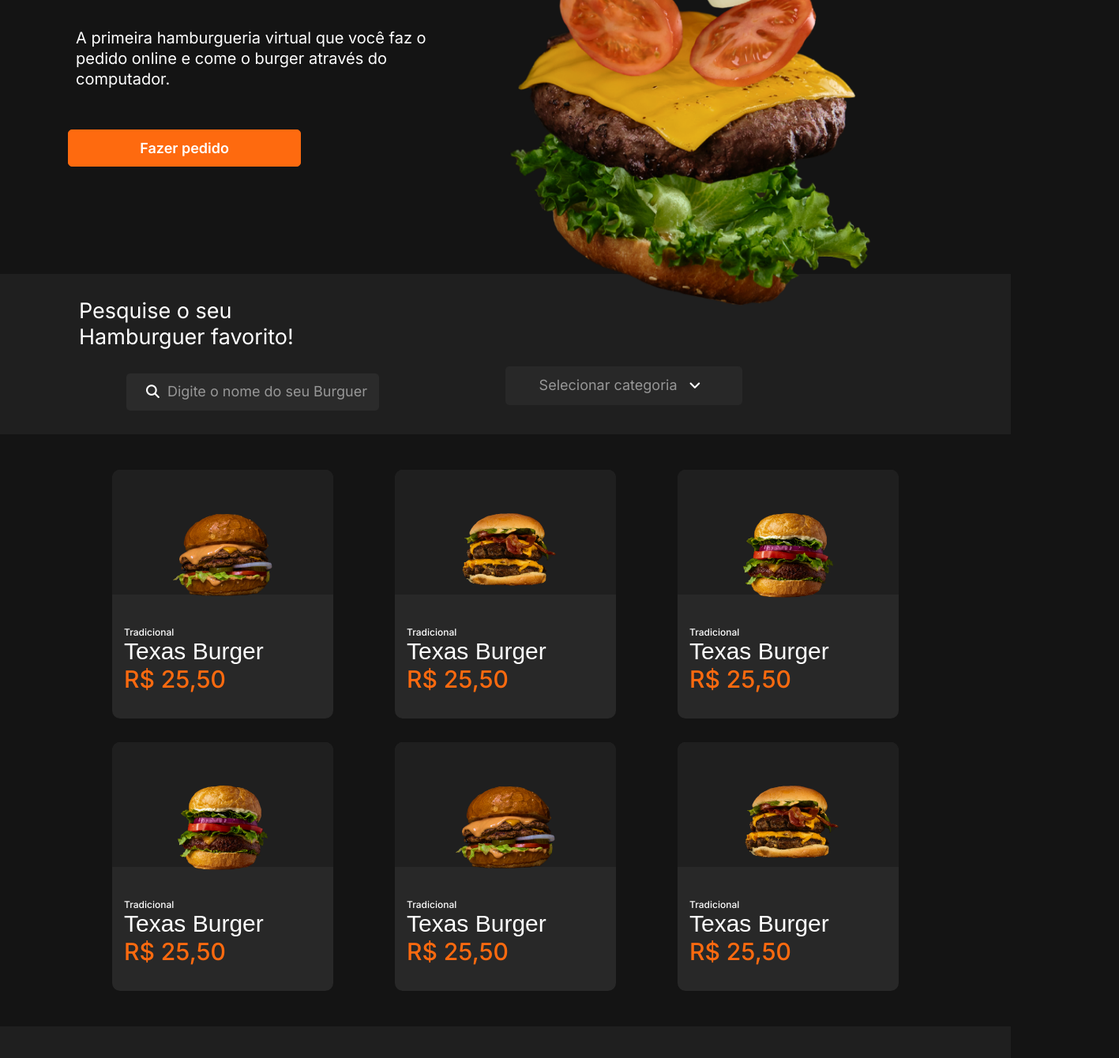
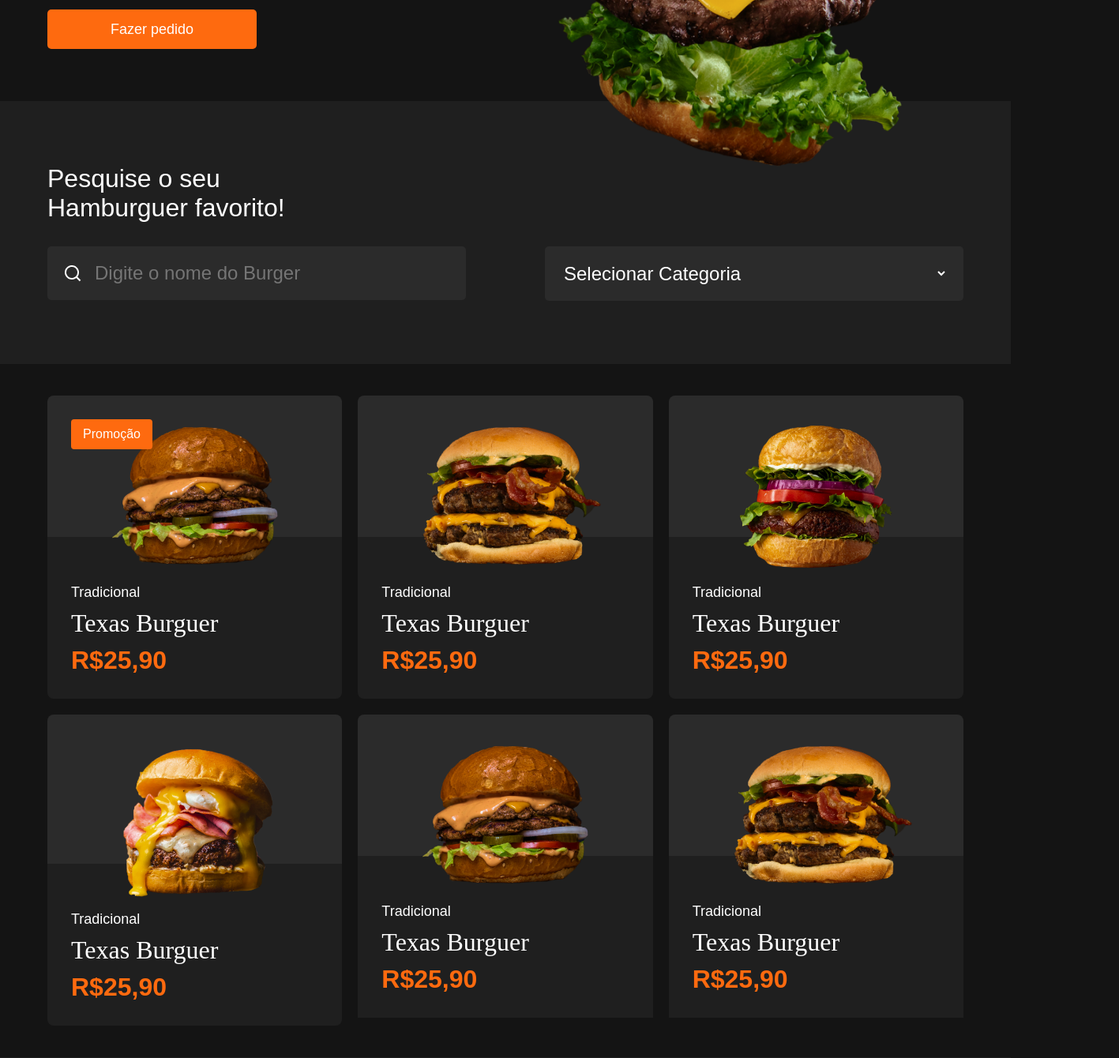
Before and after one commit to leticiaavolio/burger, a plain HTML site: page index.html in a window 1280 px wide. Shown: the part 509-1849 px from the top of the page at 79% size, 1417 px wide, since content can reach past the window. Drawn offline with Linux system fonts and the light colour scheme; a web font is replaced by a local one.

Commit message:
correções do professor

```diff
--- a/css/layout.css
+++ b/css/layout.css
@@ -1,178 +1,303 @@
-*{
-    --dark-gray:#141414;
-    --medium-gray:#1F1F1F;
-    --soft-gray: #2B2B2B;
-    --orange:#FE6A0F;
+/*@import permite importar um recurso externo para dentro do arquivo atual */
+@import url();
+/* Resets Gerais */
+* {
     padding: 0;
     margin: 0;
     box-sizing: border-box;
+    list-style: none;
+    font-family: Arial, Helvetica, sans-serif;
 }
-.container{
-    max-width: 1440px;
+body {
+    font-family: 'Inter', sans-serif;
+    font-size: 18px;
+    background-color: #141414;
+    color: #fff;
+}
+.container {
+    width: 100%;
     margin: auto;
-    position: relative;
-    text-align: center;
+    max-width: 1200px;
+    padding: 0 20px;
+}
+header .container {
+    display: flex;
     align-items: center;
-
+    padding-top: 45px;
+    padding-bottom: 45px;
+    /* é os espaçamentos usado entre os "filhos" tanto na vertical e horinzontal*/
+    gap: 50px;
 }
-body{
-    background-color: var(--dark-gray);
-}
-/*----------header----------*/
-header {
-    text-align: center;
-    display: flex;
-    justify-content: center;
-    align-items: center;
-    height: auto;
-}
-header ul {
-    display: flex;
-    justify-content: space-around;
-    align-items: center;
-    padding: 32px 80px;
-    height: 55px;
-    min-width: 800px;
-}
-header ul li {
-    margin: 30px;
-    list-style: none;
-    font-family: 'Inter', sans-serif;
-    font-size: 1.2rem;
-}
-.btn-pedido {
-    display: flex;
-    margin-left: 15rem;
-    justify-content: center;
-    align-items: center;
-    text-align: center;
-    width: 220px;
-    height: 45px;
-    color: #fff;
-    border-radius: 5px;
-    outline: 1px solid var(--color-text, rgba(255, 254, 254, 0.8));
-}
-.logo {
-    display: flex;
-    align-items: first baseline;
-    margin-right: 50px;
-    padding: 100px 10px;
-}
-/*----------banner----------*/
-.banner {
-    display: grid;
-    grid-template-columns: 1fr 1fr;
-    justify-content: space-between;
-    height: auto;
-}
-.banner p {
-    width: 70%;
-    margin-top: 8%;
-}
-.left-banner, .right-banner {
+header nav {
+    /* define o quanto os elementos filhos irão crescer até ocuparem o tamanho do pai quanto maior o número, maior será o espaço que o elemento irá ocupar */
+    flex-grow: 1;
+    /* determina o quanto o máximo que um elemento poderá ser diminuido na tela */
+    flex-shrink: 1;
+    /* determina qual será a largura miníma que um elemento terá */
+    /* flex-basis: 200px; */
+    /* é a abreviação do flex-grow:1, flex-shrink:1, flex-basis:0*/
+    flex: 1;
     display: flex;
     align-items: center;
 }
-.left-banner {
+/*Menu*/
+.logo a {
+    font-family: 'Calistoga', sans-serif;
+    font-size: 36px;
+    color: #fff;
+    text-decoration: none;
+}
+.logo a span {
+    color: #FE6A0F;
+}
+header nav .leftside {
+    display: flex;
+    flex: 1;
+}
+header nav li {
+    margin: 0 30px;
+}
+header nav li a {
+    color: #FFF;
+    text-decoration: none;
+}
+header nav li a:hover {
+    color: #999;
+}
+header nav .button {
+    /*  display: block; */
+    border: 1px solid #fff;
+    color: #fff;
+    padding: 15px 30px;
+    border-radius: 5px;
+    text-decoration: none;
+}
+header nav .button:hover {
+    color: #999;
+    border-color: #999;
+}
+header .menu {
+    display: none;
+    flex: 1;
+    justify-content: flex-end;
+}
+header .menu-icon {
+    width: 32px;
+    height: 32px;
     display: flex;
     flex-direction: column;
-    margin-top: 96px;
-    padding-bottom: 120px;
+    justify-content: space-between;
+    cursor: pointer;
 }
-.left-banner button {
-    background-color: var(--orange);
-    border: .5px solid var(--orange);
+header .menu-icon div {
+    font-size: 6px;
+    color: #fff;
+}
+/*HERO*/
+.hero .container {
+    display: flex;
+}
+.hero .leftside,
+.hero .rightside {
+    flex: 1;
+}
+.hero .leftside {
+    padding-bottom: 150px;
+}
+.hero .rightside {
+    text-align: center;
+}
+.hero .rightside img {
+    width: auto;
+    height: 600px;
+}
+.hero h1 {
+    font-family: 'Calistoga', sans-serif;
+    font-size: 72px;
+    line-height: 74px;
+    margin-top: 50px;
+}
+.hero p {
+    font-family: 'Inter', sans-serif;
+    font-size: 20px;
+    line-height: 26px;
+    margin: 40px 0;
+}
+.hero .button {
+    background-color: #FE6A0F;
+    font-weight: 500;
+    color: #fff;
+    padding: 15px 80px;
     border-radius: 5px;
-    width: 46%;
-    min-height: 12%;
-    margin-top: 8%;
-    margin-left: -27%;
     text-decoration: none;
-    color: white;
 }
-.right-banner img {
-    width: 480px;
-    margin-top: 80px;
-    position:absolute;
-    z-index: 9999;
+.hero .button:hover {
+    opacity: 0.8;
 }
-/*----------searching-bars----------*/
-.banner-search {
+/*search*/
+.search{
+    background-color: #1f1f1f;
+    padding: 80px 0px;
+    margin-top: -100px;
+}
+.search .title{
+    font-size: 32px;
+    font-weight: 500;
+}
+.search .sides{
+    display: flex;
+    margin-top: 30px;
+    gap: 100px;
+}
+.search .leftside, .search .rightside{
+    flex: 1;
+}
+.search input, .search select{
+    width: 100%;
+    background-color: #2b2b2b;
+    color: #fff;
+    font-size: 24px;
+    /*retira o comportamento padrão do navegador que será o de adicionar uma borda ao elemento quando o mesmo for selecionado*/
+    outline: none;
+    padding: 20px;
+    border: 0;
+    border-radius: 5px;
+}
+.search input{
+    background-image: url(../img/search.png);
+    background-repeat: no-repeat;
+    background-position: 20px center;
+    padding-left: 60px;
+}
+.search select{
+    border-right: 20px solid transparent;
+}
+/*products*/
+.products-grid{
     display: grid;
-    grid-template-columns: 1fr 1fr;
-    justify-content: space-around;
-    align-items: center;
-    width: 100%;
-    height: auto;
+    grid-template-columns: repeat(3,1fr);
+    gap: 20px;
+    margin: 40px 0;
+}
+.product-item{
+    display: block;
+    border-radius: 8px;
+    overflow: hidden;
+    text-decoration: none;
+    position: relative;
+}
+.product-item:hover{
+    opacity: .8;
+}
+.product-item .warning{
+    position: absolute;
+    top: 30px;
+    left: 30px;
+    background-color: #FE6A0F;
+    font-size: 16px;
+    font-weight: 500;
+    color: #fff;
+    padding: 10px 15px;
+    border-radius: 4px;
+}
+.product-item .photo{
+    text-align: center;
+    background-color: #2b2b2b;
+    padding-top: 30px;
+}
+.product-item .photo img{
+    max-width: 100%;
+}
+.product-item .info{
+    background-color: #1f1f1f;
+    padding: 60px 30px 30px 30px;
+    margin-top: -50px;
+}
+.product-item .product-category{
+    color: #fff;
+    font-size: 18px;
+    font-weight: 500;
+}
+.product-item .product-name{
+    font-family: 'Calistoga';
+    font-size: 32px;
+    color: #FfF;
+    margin: 10px 0;
+}
+.product-item .product-price{
+    font-size: 32px;
+    font-weight: bold;
+    color: #FE6A0F;
+}
+/*footer*/
+footer{
     background-color: #1f1f1f;
 }
-button {
-    background: var(--soft-gray);
-    border-radius: 5px;
-    cursor: pointer;
-    padding: 5px 15px;
-    border: none;
-    margin-bottom: 30px;
-    left: 30px;
-    right: 30px;
+footer .container{
+    padding-top: 80px;
+    padding-bottom: 80px;
+    display: flex;
+    justify-content: space-between;
+    align-items: center;
 }
-button i {
-    margin: 10px;
+footer .copyrights{
+    font-size: 24px;
+    color: #5f5f5f;
 }
-.categoria {
-    padding: 8px 40px;
-    background-color: #282828;
-    border-radius: 5px;
-    cursor: pointer;
-    margin-top: 80px;
-    width: 300px;
+footer a{
+    color: #FE6A0F;
+    text-decoration: none;
 }
-.categoria i {
-    margin: 8px 10px;
+footer .copyrights a:hover{
+    text-decoration: underline;
 }
-/*----------burguers----------*/
-#cardapio {
-    height: auto;
+
+/*responsive*/
+
+@media (max-width:820px) {
+    header nav{
+        display: none;
+    }
+    header .menu{
         display: flex;
-    align-items: center;
-    justify-content: space-around;
     }
-.box-cardapio {
-    display: grid;
-    grid-template-columns: repeat(3, 1fr);
-    gap: 30px;
-    padding: 3rem 2rem;
-    background-color: #141414;
+    .hero .container{
+        flex-direction: column;
     }
-.btn-cardapio {
-    cursor: pointer;
-    width: 280px;
-    height: 315px;
-    border-radius: 10px;
-    margin: 0 24px 0 24px;
-    background-color: #282828;
+    .hero .leftside{
+        text-align: center;
+        padding-bottom: 40px;
+    }
+    .hero .rightside{
+        padding-bottom: 50px;
+    }
+    .hero .rightside img{
+        height: 300px;
+    }
+    .hero h1{
+        font-size: 44px;
+        line-height: 50px;
+    }
+    .search{
+        padding-bottom: 30px;
+    }
+    .search .title{
         text-align: center;
     }
-.up {
-    height: 50%;
-    border-radius: 10px 10px 0 0;
-    background-color: #1f1f1f;
+    .search .sides{
+        flex-direction: column;
+        gap: 20px;
     }
-.box-cardapio img {
-    height: auto;
-    width: max(10vw, 110px);
-    margin-top: 50px;
+    .products-grid{
+        grid-template-columns: repeat(2, 1fr);
     }
-.info {
-    margin: 40px 15px;
+    footer .container{
+        flex-direction: column;
+        gap: 20px;
     }
-/*----------footer----------*/
-footer {
-    padding: 50px 20px;
-    background-color: #1f1f1f;
-    display: flex;
-    justify-content: space-around;
+    @media (max-width:500px) {
+        .products-grid{
+            grid-template-columns: 1fr;
         }
-#logo-footer {
-    margin-right: 40px;
     }
+}
--- a/css/typography.css
+++ /dev/null
@@ -1,103 +0,0 @@
-*{
-    font-family: 'Calistoga','Inter', serif;
-    font-size: 93.75% /*15px*/;
-    color: white;
-}
-/*flex-grow: define o quanto os elementos filhos irão crescer até ocuparem o tamanho do pai quanto maior o número, maior será o espaço que o elemento irá ocupar; flex-shrink: determina o quanto o máximo que um elemento poderá ser diminuido na tela; flex-basis: determina qual será a largura minima que um elemento terá; flex: é a abreviação do flex-grow:1, flex-shrink:1, flex-basis:0 = definido:1*/
-/*----------header----------*/
-header ul li a {
-    padding: 10px;
-    color: #fff;
-    transition: all 0.3s;
-}
-header ul li a.item-menu:hover {
-    color: var(--orange);
-}
-header a {
-    text-decoration: none;
-}
-header .btn-pedido:hover{
-    background-color: #FE6A0F;
-}
-/*----------banner----------*/
-.banner h2 {
-    font-size: 4rem;
-    font-style: normal;
-    font-weight: 400;
-    text-align: left;
-    margin-left: 14%;
-}
-.banner span {
-    transform: rotate(-7.914deg);
-}
-.banner p {
-    font-size: 20px;
-    font-style: normal;
-    font-weight: 400;
-    line-height: 130%;
-    text-align: left;
-}
-.banner button{
-    text-align: center;
-    font-style: normal;
-    font-weight: 600;
-    font-size: large;
-}
-.banner button:hover {
-    color: var(--orange);
-    background-color: #fff;
-    border: none;
-}
-/*----------searching-bars----------*/
-.search p {
-    font-family: 'Inter', sans-serif;
-    font-size: 1.8rem;
-    font-weight: 400;
-    color: #fff;
-    margin-bottom: 30px;
-    margin-top: 30px;
-    margin-left: 100px;
-    text-align: start;
-}
-button {
-    color: #979797;
-    font-size: 1.2rem;
-    font-family: "Inter", sans-serif;
-    transition: all 0.3s ease;
-}
-.categoria p {
-    color: #979797;
-    font-family: 'Inter', sans-serif;
-    font-size: 1.2rem;
-}
-/*----------burguers----------*/
-.btn-cardapio p {
-    font-family: 'Inter', sans-serif;
-    font-size: 0.8rem;
-    font-weight: 500;
-    color: #fff;
-    text-align: start;
-}
-.btn-cardapio h2 {
-    font-family: 'Calistoga', sans-serif;
-    font-size: 2rem;
-    font-weight: 500;
-    text-align: start;
-    color: #fff;
-}
-.btn-cardapio h3 {
-    font-family: 'Inter', sans-serif;
-    font-size: 2rem;
-    font-weight: 500;
-    text-align: start;
-    color: #FE6A0F;
-}
-/*----------footer----------*/
-footer{
-    font-family: 'Inter';
-    font-size: 1rem;
-    color: var(--soft-gray);
-    height: 20vh;
-    text-align: center;
-    align-items: center;
-}
--- a/index.html
+++ b/index.html
@@ -1,118 +1,148 @@
 <!DOCTYPE html>
-<html lang="pt-br">
+<html lang="pt-Br">
+
 <head>
     <meta charset="UTF-8">
+    <meta http-equiv="X-UA-Compatible" content="IE=edge">
     <meta name="viewport" content="width=device-width, initial-scale=1.0">
-    <!--fonts-->
+    <title>Burger</title>
+    <!-- css -->
+    <link rel="stylesheet" href="./css/layout.css">
+    <!-- Font -->
     <link rel="preconnect" href="https://fonts.googleapis.com">
     <link rel="preconnect" href="https://fonts.gstatic.com" crossorigin>
-    <link href="https://fonts.googleapis.com/css2?family=Calistoga&family=Inter:wght@100..900&display=swap" rel="stylesheet">
-    <!--css-->
-    <link rel="stylesheet" href="./css/layout.css">
-    <link rel="stylesheet" href="./css/typography.css">
-    <link rel="stylesheet" href="./css/layout-responsive.css">
-    <!---->
-    <title>Burguer</title>
+    <link href="https://fonts.googleapis.com/css2?family=Calistoga&family=Inter:wght@100..900&display=swap"
+        rel="stylesheet">
 </head>
 <body>
-<div class="container">
-    <header class="container">
-        <div class="menu-mobile d-none">
-            <div class="logo"><img src="./img/logo.svg" alt="">
+    <header>
+        <div class="container">
+            <div class="logo">
+                <a href="#">B7<span>•</span>Burger</a>
             </div>
-            <div class="btn-menu-mobile">
-                <i class="fas fa-bars"></i>
+            <nav>
+                <ul class="leftside">
+                    <li><a href="#">Início</a></li>
+                    <li><a href="#">Burgers</a></li>
+                    <li><a href="#">Contato</a></li>
+                </ul>
+                <div class="rigthside">
+                    <a href="#" class="button">Fazer Pedido</a>
+                </div>
+            </nav>
+            <div class="menu">
+                <div class="menu-icon">
+                    <i class="fa-solid fa-bars"></i>
+                </div>
             </div>
         </div>
-        <nav>
-            <ul class="menu-desktop">
-                <li class="logo"><img src="./img/logo.svg" alt=""></li>
-                <li><a class="item-menu" href="#">Início</a></li>
-                <li><a class="item-menu" href="#burguers">Burguers</a></li>
-                <li><a class="item-menu" href="#contato">Contato</a></li>
-                <li><a class="btn-pedido" href="#pedido">Fazer Pedido</a></li>
-            </ul>
-        </nav>
     </header>
-    <main class="container">
-        <section class="banner">
-            <div class="left-banner">
-                <h2>O Hamburguer mais delicioso.<span class="emoji">😋</span></h2>
+    <section class="hero">
+        <div class="container">
+            <div class="leftside">
+                <h1>O Hamburguer mais delicioso. <span class="emoticon">&#128523;</span> </h1>
                 <p>A primeira hamburgueria virtual que você faz o pedido online e come o burger através do computador.</p>
-                <button>Fazer pedido</button>
+                <a href="" class="button"> Fazer pedido</a>
             </div>
-            <div class="right-banner">
-                <img src="./img/banner.png" alt="Imagem Banner">
-            </div>
-        </section>
-        <div class="banner-search">
-            <div class="search">
-                <p>Pesquise o seu <br> Hamburguer favorito!</p>
-                <button type="submit"><i class="fa-solid fa-magnifying-glass"></i>Digite o nome do seu Burguer</button>
-            </div>
-            <div class="categoria">
-                <p>Selecionar categoria <i class="fa-solid fa-angle-down"></i></p>
+            <div class="rightside">
+                <img src="./img/banner.png" alt="Burger delicioso">
             </div>
         </div>
-        <section id="cardapio">
-            <div class="box-cardapio">
-                <div class="btn-cardapio">
-                    <div class="up"><img class="img-fluid" src="./img/card-burger-1.png" alt="Texas Burger"></div>
-                    <div class="info">
-                        <p>Tradicional</p>
-                        <h2>Texas Burger</h2>
-                        <h3>R$ 25,50</h3>
-                    </div>
+    </section>
+    <section class="search">
+        <div class="container">
+            <div class="title">Pesquise o seu<br>Hamburguer favorito!</div>
+            <div class="sides">
+                <div class="leftside">
+                    <input type="search" placeholder="Digite o nome do Burger">
                 </div>
-                <div class="btn-cardapio">
-                    <div class="up"><img class="img-fluid" src="./img/card-burger-2.png" alt="Texas Burger"></div>
-                    <div class="info">
-                        <p>Tradicional</p>
-                        <h2>Texas Burger</h2>
-                        <h3>R$ 25,50</h3>
-                    </div>
+                <div class="rightside">
+                    <select>
+                        <option selected disabled value="">Selecionar Categoria</option>
+                        <option value="burger">burgers</option>
+                        <option value="pizza">pizza</option>
+                        <option value="vegetariano">vegetariano<option>
+                        <option value="kids">kids</option>
+                    </select>
                 </div>
-                <div class="btn-cardapio">
-                    <div class="up"><img class="img-fluid" src="./img/card-burger-3.png" alt="Texas Burger">
+            </div>
+        </div>
+    </section>
+    <main>
+        <div class="container">
+            <div class="products-grid">
+                <a href="" class="product-item">
+                    <div class="warning">Promoção</div>
+                    <div class="photo">
+                        <img src="./img/card-burger-1.png" alt="">
                     </div>
                     <div class="info">
-                        <p>Tradicional</p>
-                        <h2>Texas Burger</h2>
-                        <h3>R$ 25,50</h3>
+                        <div class="product-category">Tradicional</div>
+                        <div class="product-name">Texas Burguer</div>
+                        <div class="product-price">R$25,90</div>
                     </div>
-                </div>
-                <div class="btn-cardapio">
-                    <div class="up"><img class="img-fluid" src="./img/card-burger-3.png" alt="Texas Burger"></div>
+                </a>
+                <a href="" class="product-item">
+                    <div class="photo">
+                        <img src="./img/card-burger-2.png" alt="">
+                    </div>
                     <div class="info">
-                        <p>Tradicional</p>
-                        <h2>Texas Burger</h2>
-                        <h3>R$ 25,50</h3>
+                        <div class="product-category">Tradicional</div>
+                        <div class="product-name">Texas Burguer</div>
+                        <div class="product-price">R$25,90</div>
                     </div>
-                </div>
-                <div class="btn-cardapio">
-                    <div class="up"><img class="img-fluid" src="./img/card-burger-1.png" alt="Texas Burger"></div>
+                </a>
+                <a href="" class="product-item">
+                    <div class="photo">
+                        <img src="./img/card-burger-3.png" alt="">
+                    </div>
                     <div class="info">
-                        <p>Tradicional</p>
-                        <h2>Texas Burger</h2>
-                        <h3>R$ 25,50</h3>
+                        <div class="product-category">Tradicional</div>
+                        <div class="product-name">Texas Burguer</div>
+                        <div class="product-price">R$25,90</div>
                     </div>
-                </div>
-                <div class="btn-cardapio">
-                    <div class="up"><img class="img-fluid" src="./img/card-burger-2.png" alt="Texas Burger"></div>
+                </a>
+                <a href="" class="product-item">
+                    <div class="photo">
+                        <img src="./img/card-burger-4.png" alt="">
+                    </div>
                     <div class="info">
-                        <p>Tradicional</p>
-                        <h2>Texas Burger</h2>
-                        <h3>R$ 25,50</h3>
+                        <div class="product-category">Tradicional</div>
+                        <div class="product-name">Texas Burguer</div>
+                        <div class="product-price">R$25,90</div>
                     </div>
-                </div>
+                </a>
+                <a href="" class="product-item">
+                    <div class="photo">
+                        <img src="./img/card-burger-1.png" alt="">
+                    </div>
+                    <div class="info">
+                        <div class="product-category">Tradicional</div>
+                        <div class="product-name">Texas Burguer</div>
+                        <div class="product-price">R$25,90</div>
+                    </div>
+                </a>
+                <a href="" class="product-item">
+                    <div class="photo">
+                        <img src="./img/card-burger-2.png" alt="">
+                    </div>
+                    <div class="info">
+                        <div class="product-category">Tradicional</div>
+                        <div class="product-name">Texas Burguer</div>
+                        <div class="product-price">R$25,90</div>
+                    </div>
+                </a>
             </div>
-        </section>
+        </div>
     </main>
     <footer>
-        <div id="logo-footer"><img src="./img/footer.svg" alt="logo"></div>
-        <p>powered B7web.</p>
+        <div class="container">
+            <div class="logo">
+                <a href="">B7 <span>•</span> Burguer</a>
+            </div>
+            <div class="copyrights">© criado pela <a href="">B7web</a>.</div>
+        </div>
     </footer>
-    <script src="https://kit.fontawesome.com/676eccc9ff.js" crossorigin="anonymous"></script>
-</div>
+    <script src="https://kit.fontawesome.com/2621df46d3.js" crossorigin="anonymous"></script>
 </body>
 </html>
```
Also changed, not shown: css/layout-responsive.css (deleted, +0 -22 lines). Lines whose indentation alone changed are shown as unchanged.
